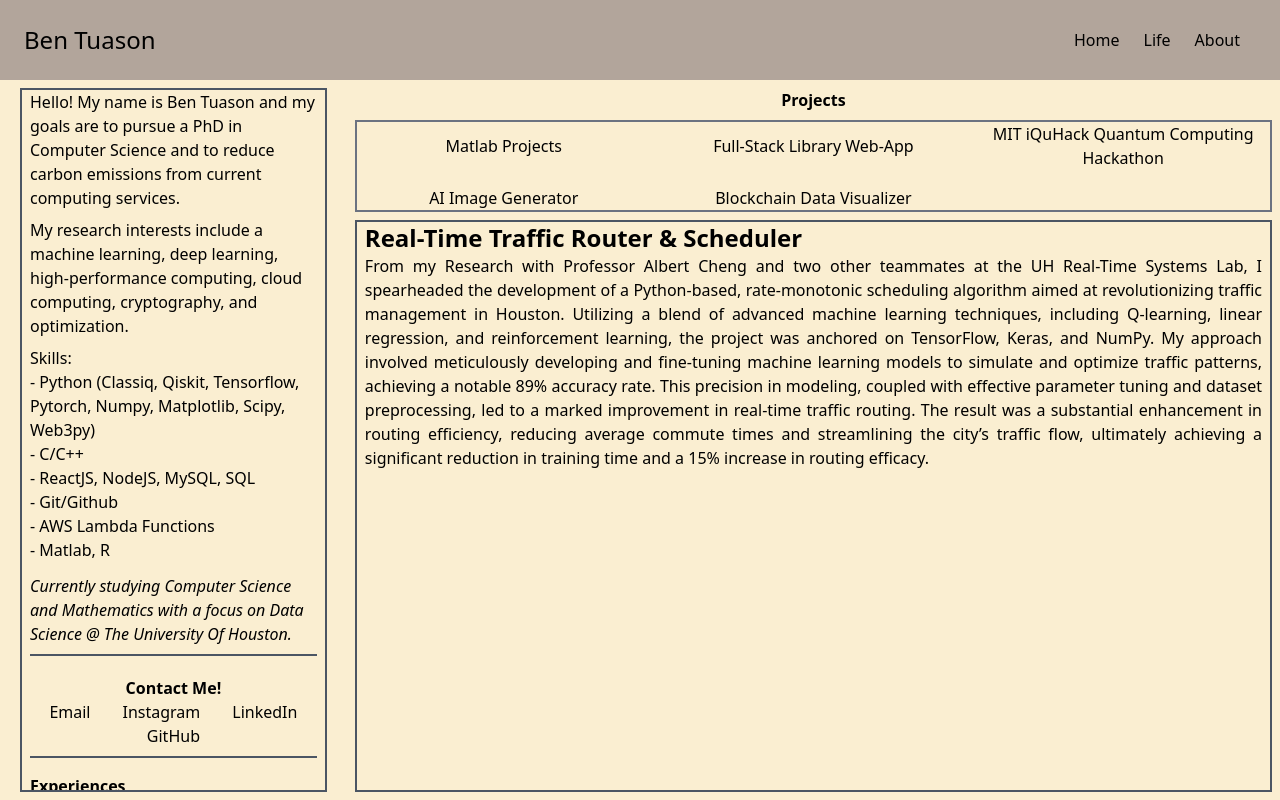
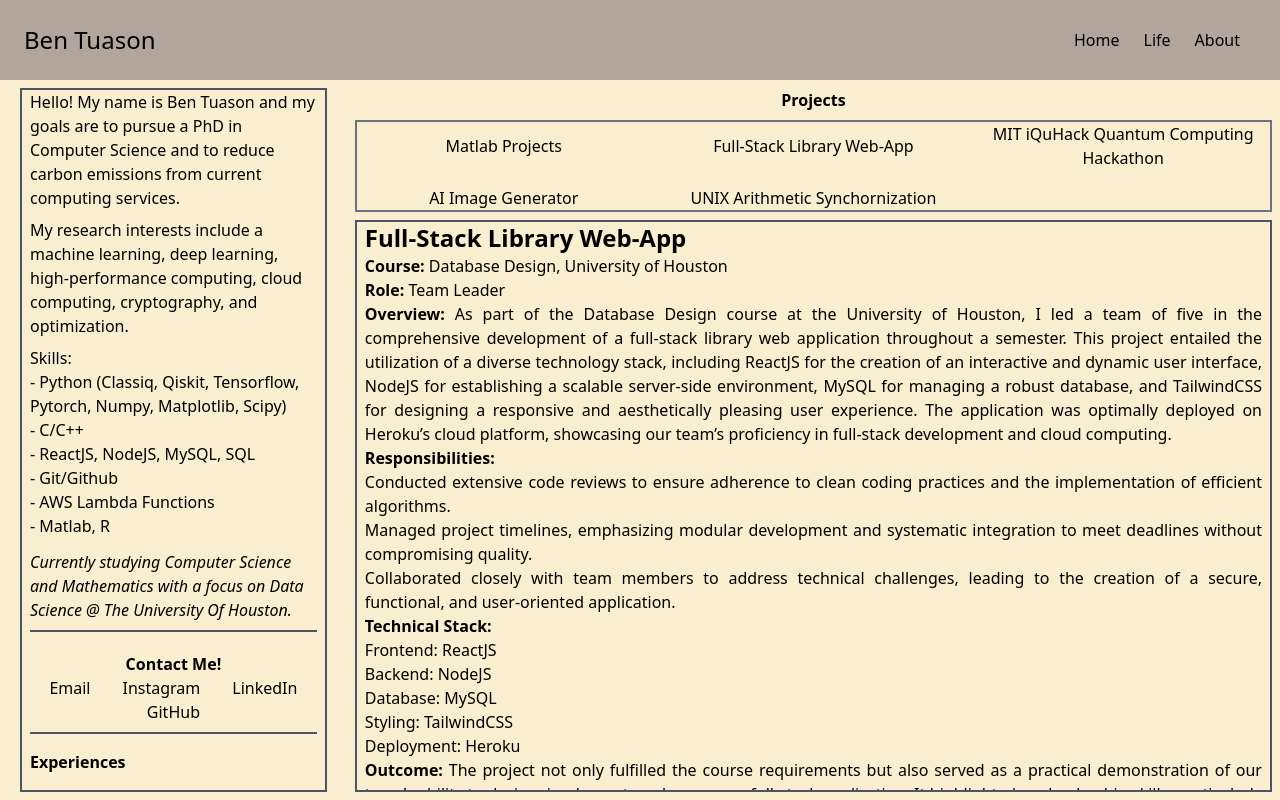
Before and after one commit to BenTuason/porfolio-website, a React (Create React App) app: page / in a window 1280 px wide. Built offline with nearby package versions, Linux system fonts and the light colour scheme.

Commit message:
updated project descriptions

```diff
--- a/src/pages/Home.js
+++ b/src/pages/Home.js
@@ -1,7 +1,7 @@
 import Navbar from '../components/Navbar';
 import React, { useState } from 'react';
 const Home = () => {
-  const [selectedProject, setSelectedProject] = useState('traffic');
+  const [selectedProject, setSelectedProject] = useState('library');
 
     const showProjectDescription = (projectName) => {
         setSelectedProject(projectName);
@@ -20,7 +20,7 @@ const Home = () => {
             <p className='ml-2 mr-2 mt-2'>My research interests include a machine learning, deep learning, high-performance computing, cloud computing, cryptography, and optimization.</p>
             <ul className='ml-2 mr-2 mt-2'>
               Skills:
-              <li>- Python (Classiq, Qiskit, Tensorflow, Pytorch, Numpy, Matplotlib, Scipy, Web3py)</li>
+              <li>- Python (Classiq, Qiskit, Tensorflow, Pytorch, Numpy, Matplotlib, Scipy)</li>
               <li>- C/C++</li>
               <li>- ReactJS, NodeJS, MySQL, SQL</li>
               <li>- Git/Github</li>
@@ -70,17 +70,8 @@ const Home = () => {
             </p>
             <p className='w-full border-t-2 border-gray-600 my-2'></p>
           </div>
-          <div className="experience py-2 ml-2 mr-2">
-            <h2 className='underline'>Ferguson Control Systems Co-op</h2>
-            <h3 className='italic py-2'>November 2023 - Present</h3>
-            <p>
-              Leading a student group as the technical lead to train deep learning models such as CNNs, RNNs,
-              and transformers for tasks like image recognition and language processing, while
-              also conducting research on blockchain data to analyze smart contract interactions
-              and token transfers, enhancing data visualization tools and effort distribution.
-            </p>
-            <p className='w-full border-t-2 border-gray-600 my-2'></p>
-          </div>
+
+
 
           <div className="experience py-2 ml-2 mr-2">
             <h2 className='underline'>University of Houston Real-Time Systems Lab</h2>
@@ -120,86 +111,140 @@ const Home = () => {
         <div className='ml-2 mr-2 projects flex flex-col flex-grow' style={{ width: '100%' }}>
   <h1 className='font-bold py-2 text-center'>Projects</h1>
 
-  <div className=' border-solid border-2 border-gray-500 no-underline grid grid-cols-1 md:grid-cols-2 lg:grid-cols-3 gap-4 justify-items-center'>
+  <div className=' border-solid border-2 border-gray-500 no-underline grid grid-cols-1 md:grid-cols-2 lg:grid-cols-3 gap-4 justify-items-center '>
   <button className='item2 hover:underline' onClick={() => showProjectDescription('matlab')}>Matlab Projects</button>
   <button className='item3 hover:underline' onClick={() => showProjectDescription('library')}>Full-Stack Library Web-App</button>
   <button className='item4 hover:underline' onClick={() => showProjectDescription('quantum')}>MIT iQuHack Quantum Computing Hackathon</button>
   <button className='item8 hover:underline' onClick={() => showProjectDescription('girlfriend')}>AI Image Generator </button>
-  <button className='item9 hover:underline' onClick={() => showProjectDescription('blockchain')}>Blockchain Data Visualizer</button>
+  <button className='item9 hover:underline' onClick={() => showProjectDescription('arith')}>UNIX Arithmetic Synchornization</button>
     </div>
     {selectedProject === 'matlab' && (<div className='flex-grow overflow-y-auto projectdescription border-solid border-2 border-gray-600 mt-2 mb-2'>
                         <h1 className='font-bold text-2xl text-left mx-2'>Matlab Projects</h1>
-                        <h2 className='font-bold text-xl text-left mx-2 mt-3'>Polynomial Interpretation</h2>
-                        <p className='mx-2 text-justify'> Optimized a 5th-degree polynomial to fit data points and compared it to the sine function for accuracy. This involved
-                        mathematical techniques for error minimization and graphical analysis to evaluate the fit.
-                        </p>
-                        <h2 className='font-bold text-xl text-left mx-2 mt-3'>Fourier Transform</h2>
-                        <p className='mx-2 text-justify'> developed a MATLAB application that calculates Fourier coefficients, computes series values, and graphically
-                         represents functions and their derivatives. The tool simplifies the exploration of Fourier series by automating complex calculations and visualizing results.
-                        </p>
-                        <h2 className='font-bold text-xl text-left mx-2 mt-3'>Gram-Schmidt Process</h2>
-                         <p className='mx-2 text-justify'> created a MATLAB script to convert a set of vectors into orthogonal and orthonormal bases. This script demonstrates the
-                         application of linear algebra principles in transforming vectors, showcasing proficiency in numerical methods and linear algebra through MATLAB programming.
+                        <div className="project">
+        <strong className="project-title mx-2">Polynomial Interpolation</strong>
+        <p className="project-description mx-2 text-justify">
+            This project focused on optimizing a 5th-degree polynomial to accurately fit a set of given data points, with an emphasis on comparing the resulting polynomial to the sine function in terms of accuracy. Through the application of advanced mathematical techniques aimed at error minimization, alongside graphical analysis for evaluating the fit, this project showcased my ability to handle complex numerical computations and data visualization in MATLAB. The project highlights my skills in analytical thinking and problem-solving, particularly in the context of mathematical modeling and approximation.
         </p>
     </div>
-                )}
-    {selectedProject === 'traffic' && (<div className='flex-grow overflow-y-auto projectdescription border-solid border-2 border-gray-600 mt-2 mb-2'>
-                        <h1 className='font-bold text-2xl text-left mx-2'>Real-Time Traffic Router & Scheduler</h1>
-                        <p className='mx-2 text-justify'>From my Research with Professor Albert Cheng and two other teammates at the UH Real-Time Systems Lab, I spearheaded the development of a
-                        Python-based, rate-monotonic scheduling algorithm aimed at revolutionizing traffic management in Houston. Utilizing a blend of advanced machine
-                        learning techniques, including Q-learning, linear regression, and reinforcement learning, the project was anchored on TensorFlow, Keras, and NumPy.
-                        My approach involved meticulously developing and fine-tuning machine learning models to simulate and optimize traffic patterns, achieving a notable
-                        89% accuracy rate. This precision in modeling, coupled with effective parameter tuning and dataset preprocessing, led to a marked improvement in real-time traffic routing.
-                        The result was a substantial enhancement in routing efficiency, reducing average commute times and streamlining the city’s traffic flow, ultimately achieving a
-                        significant reduction in training time and a 15% increase in routing efficacy.
+
+    <div className="project">
+        <strong className="project-title mx-2">Fourier Transform</strong>
+        <p className="project-description mx-2 text-justify">
+            In this project, I developed a MATLAB application designed to calculate Fourier coefficients, compute series values, and graphically represent functions alongside their derivatives. This tool greatly simplifies the exploration of Fourier series by automating the intricate calculations involved and visualizing the results for easier interpretation. It demonstrates my proficiency in MATLAB programming, specifically in the areas of signal processing and mathematical visualization, highlighting my capability to translate complex mathematical concepts into practical computational tools.
         </p>
     </div>
+
+    <div className="project">
+        <strong className="project-title mx-2">Gram-Schmidt Process</strong>
+        <p className="project-description mx-2 text-justify">
+            This project entailed creating a MATLAB script capable of converting a set of vectors into orthogonal and orthonormal bases, utilizing the Gram-Schmidt process. It illustrates the practical application of linear algebra principles in transforming vectors and underscores my expertise in numerical methods and linear algebra through MATLAB programming. The script not only serves as a testament to my understanding of advanced mathematical concepts but also my ability to implement these concepts in solving real-world problems.
+        </p>
+    </div>
+                        </div>
                 )}
+
     {selectedProject === 'library' && (<div className='flex-grow overflow-y-auto projectdescription border-solid border-2 border-gray-600 mt-2 mb-2'>
                         <h1 className='font-bold text-2xl text-left mx-2'>Full-Stack Library Web-App</h1>
-                        <p className='mx-2 text-justify'>In my Database Design course at the University of Houston, I headed a team of five in the intricate development
-                        of a full-stack library web application over a semester. This project involved a multifaceted technology stack: ReactJS for interactive and dynamic
-                        user interface creation, NodeJS for building a scalable and efficient server-side environment, MySQL for robust and reliable database management,
-                        and TailwindCSS for crafting a responsive and modern user experience, all while ensuring optimal deployment on Heroku’s cloud platform. My role as
-                        the team leader entailed conducting thorough code reviews, where I emphasized clean coding practices and efficient algorithm implementation.
-                        Additionally, I managed and fine-tuned project timelines, focusing on modular development and systematic integration, thereby crafting an
-                        application that was not only functional and secure but also finely tuned to user needs in terms of usability and performance.
+                        <p className="course mx-2"><strong>Course:</strong> Database Design, University of Houston</p>
+                        <p className="role mx-2"><strong>Role:</strong> Team Leader</p>
+                        <p className="overview mx-2 text-justify">
+                            <strong>Overview: </strong>
+                               As part of the Database Design course at the University of Houston, I led a team of five in the comprehensive development of a full-stack library web application throughout a semester. This project entailed the utilization of a diverse technology stack, including ReactJS for the creation of an interactive and dynamic user interface, NodeJS for establishing a scalable server-side environment, MySQL for managing a robust database, and TailwindCSS for designing a responsive and aesthetically pleasing user experience. The application was optimally deployed on Heroku’s cloud platform, showcasing our team’s proficiency in full-stack development and cloud computing.
+                        </p>
+                        <p className="responsibilities mx-2 text-justify">
+                            <strong>Responsibilities:</strong>
+                            <ul>
+                                <li>Conducted extensive code reviews to ensure adherence to clean coding practices and the implementation of efficient algorithms.</li>
+                                <li>Managed project timelines, emphasizing modular development and systematic integration to meet deadlines without compromising quality.</li>
+                                <li>Collaborated closely with team members to address technical challenges, leading to the creation of a secure, functional, and user-oriented application.</li>
+                            </ul>
+                        </p>
+                        <p className="technical-stack mx-2 text-justify">
+                            <strong>Technical Stack:</strong>
+                            <ul>
+                                <li>Frontend: ReactJS</li>
+                                <li>Backend: NodeJS</li>
+                                <li>Database: MySQL</li>
+                                <li>Styling: TailwindCSS</li>
+                                <li>Deployment: Heroku</li>
+                            </ul>
+                        </p>
+                        <p className="outcome mx-2 text-justify">
+                            <strong>Outcome: </strong>
+                             The project not only fulfilled the course requirements but also served as a practical demonstration of our team’s ability to design, implement, and manage a full-stack application. It highlighted my leadership skills, particularly in guiding team efforts towards achieving a common goal, and reinforced my commitment to developing high-quality software solutions.
                         </p>
                     </div>
                 )}
     {selectedProject === 'quantum' && (<div className='flex-grow overflow-y-auto projectdescription border-solid border-2 border-gray-600 mt-2 mb-2'>
                         <h1 className='font-bold text-2xl text-left mx-2'>30 Qbit Hyperbolic Tangent Approximation</h1>
-                        <p className='mx-2 text-justify'>
-                        During the MIT iQuHack Quantum Computing Hackathon, held on February 2-4, 2023, our team developed a tanh approximation algorithm leveraging the
-                        principles of entanglement and superposition, aimed at enhancing precision within the limitations of a 30-qubit system. By incorporating a blend of
-                        Runge-Kutta methods and various degrees of Taylor series expansions, we tailored our approach to suit quantum computing's unique requirements,
-                        focusing on optimizing both computational efficiency and algorithmic accuracy. This careful balance and innovative adaptation of classical
-                        numerical methods to the quantum context enabled us to achieve an impressive 95% accuracy rate, culminating in our team securing the 2nd place finish at the event.
+                        <p className="project-achievement text-center"><strong>Achievement:</strong> 2nd Place in the Classiq Challenge at the 2024 MIT IQuHack</p>
+                  <div className="project-description mx-2">
+                      <p className="overview text-justify">
+                          <strong>Overview:</strong> Participating in the prestigious 2024 MIT IQuHack, this project titled "30 Qbit Hyperbolic Tangent Approximation" challenged the conventional bounds of quantum computing. Utilizing the Classiq quantum computing platform, the project focused on approximating the hyperbolic tangent function, a critical operation in various quantum algorithms and simulations. The challenge was divided into three key parts: an introductory warm-up to familiarize with the Classiq environment, the core challenge of developing the approximation algorithm, and a concluding segment featuring a cheat sheet of essential Classiq functions.
                       </p>
+                      <p className="features text-justify">
+                          <strong>Key Features:</strong>
+                          <ul>
+                              <li><strong>Dynamic Algorithm Development:</strong> Crafted a robust algorithm to approximate the hyperbolic tangent function with remarkable precision, showcasing the potential of quantum computing in solving complex mathematical problems.</li>
+                              <li><strong>Quantum Programming:</strong> Demonstrated adept use of the Classiq SDK for quantum model creation, synthesis, and execution, all while navigating through quantum-specific programming challenges.</li>
+                              <li><strong>Optimization and Precision:</strong> Achieved high precision in the algorithm's output by meticulously adjusting the quantum model parameters and employing advanced quantum arithmetic techniques.</li>
+                              <li><strong>Collaborative Learning:</strong> Engaged with the Classiq community through its Slack channel, benefiting from the collective knowledge and support which was instrumental in overcoming technical hurdles.</li>
+                          </ul>
+                      </p>
+                      <p className="technical-stack text-justify">
+                          <strong>Technical Stack:</strong>
+                          <ul>
+                              <li>Language: Python</li>
+                              <li>Quantum Computing Platform: Classiq</li>
+                              <li>Environment: Jupyter Notebook</li>
+                              <li>Tools: Classiq SDK, Quantum Circuit Simulation</li>
+                          </ul>
+                      </p>
+                      <p className="outcome text-justify">
+                          <strong>Outcome:</strong> This project not only solidified my understanding of quantum computing principles but also underscored the importance of precision and optimization in quantum algorithm development. It stands as a testament to my ability to tackle and excel in quantum computing challenges, marking a significant milestone in my journey through the quantum computing landscape.
+                      </p>
+                      </div>
                     </div>
                 )}
     {selectedProject === 'girlfriend' && (<div className='flex-grow overflow-y-auto projectdescription border-solid border-2 border-gray-600 mt-2 mb-2'>
                         <h1 className='font-bold text-2xl text-left mx-2'>AI Image Generator</h1>
-                        <p className='mx-2 text-justify'>
-                        I created an interactive web-based image generator named "UIAUI Generator" as a unique Christmas gift for my girlfriend. The acronym
-                        "UIAUI" stands for "Us In Another Universe Image," and the application allows users to generate imaginative images of us as different
-                        entities, like raccoons in a trashcan or tomatoes on a vine. It also functions as a normal image generator. Built using ReactJS for a
-                        user-friendly front-end, the generator integrates OpenAI's API to dynamically create images based on user inputs. To ensure a smooth and
-                        responsive user experience, I implemented React Hooks for efficient state management, maintaining the application's state for image URLs
-                        and loading status. This approach enabled real-time UI updates in response to user interactions and API requests, ensuring the application
-                        remained responsive and efficient, even during periods of high usage.
+                        <div className="project-description mx-2">
+                          <p className="overview text-justify">
+                              For a distinctive Christmas gift, I embarked on creating the "UIAUI Generator," an interactive web-based image generator, where UIAUI stands for "Us In Another Universe Image." This project presents a whimsical yet technologically advanced platform allowing users to envision themselves as various entities, from raccoons rummaging through trash to tomatoes thriving on a vine, alongside the functionality of a conventional image generator.
+                          </p>
+                          <p className="technical-stack text-justify">
+                              <strong>Technical Stack:</strong>
+                              <ul>
+                                  <li><strong>Front-end Development:</strong> Utilized ReactJS to deliver a seamless and interactive user experience, incorporating state-of-the-art web development practices to create a dynamic interface.</li>
+                                  <li><strong>Integration with OpenAI's API:</strong> Integrated OpenAI's cutting-edge API to dynamically generate images based on user inputs, showcasing the application's unique capability to produce customized visual content.</li>
+                                  <li><strong>State Management:</strong> Implemented React Hooks for sophisticated state management, maintaining a reactive and responsive interface that updates in real-time in response to user actions and API communications.</li>
+                              </ul>
+                          </p>
+                          <p className="outcome text-justify">
+                              <strong>Outcome:</strong> The "UIAUI Generator" emerged as a testament to my technical prowess and creative thinking, offering a personalized and interactive gift that pushes the boundaries of traditional image generation. It not only served as a unique present but also demonstrated my capability to harness modern web technologies and APIs to create applications that are both fun and functional, all while maintaining optimal performance and user experience.
                           </p>
                       </div>
+                    </div>
                 )}
-    {selectedProject === 'blockchain' && (<div className='flex-grow overflow-y-auto projectdescription border-solid border-2 border-gray-600 mt-2 mb-2'>
-                        <h1 className='font-bold text-2xl text-left mx-2'>Blockchain Data Visualizer</h1>
-                        <p className='mx-2 text-justify'>
-                        Currently, as part of a co-op with Ferguson Control Systems, who have connections with MISSO, I am leading a student group as the technical
-                        lead in a research project focused on blockchain analytics and data visualization. Our primary objective is to meticulously analyze blockchain
-                        data, delving into transaction patterns, smart contract interactions, and token transfers. A significant aspect of our work involves creating
-                        and enhancing data visualization tools, which are crucial for improved data comprehension. This ongoing project not only allows us to explore
-                        the intricate dynamics of blockchain technology but also to develop and refine tools that make complex data more accessible and understandable.
-                        Our efforts are geared towards distributing tasks effectively within the group, ensuring a comprehensive and insightful analysis of blockchain data.
+    {selectedProject === 'arith' && (<div className='flex-grow overflow-y-auto projectdescription border-solid border-2 border-gray-600 mt-2 mb-2'>
+                        <h1 className='font-bold text-2xl text-left mx-2'>UNIX Parallel Arithmetic Processor</h1>
+                        <p className='text-justify mx-2'>
+                              <strong>Overview:</strong> The UNIX Parallel Arithmetic Processor is a sophisticated C++ program designed to execute arithmetic operations in parallel, leveraging process creation and inter-process communication via pipes. This project illustrates a deep understanding of operating system fundamentals, including process management and IPC mechanisms, by implementing a mini arithmetic expression evaluator that runs operations in parallel for efficiency.
+                          </p>
+                          <p className='text-justify mx-2'><strong>Features:</strong></p>
+                          <ul className='text-justify mx-2'>
+                              <li><strong>Dynamic Instruction Parsing:</strong> The program reads and parses a set of instructions from a file, which includes arithmetic operations (addition, subtraction, multiplication, division) and variable assignments.</li>
+                              <li><strong>Variable Management:</strong> It dynamically handles both input and internal variables, assigning values and computing expressions based on the parsed instructions.</li>
+                              <li><strong>Parallel Execution:</strong> Utilizes UNIX fork() and pipe() system calls to create child processes for executing each arithmetic operation in parallel, showcasing the ability to manage multiple processes and synchronize their execution and data communication.</li>
+                              <li><strong>Robust Error Handling:</strong> Implements checks for file I/O operations, pipe creation, process creation (forking), and division by zero exceptions, ensuring the program's robustness in various scenarios.</li>
+                          </ul>
+                          <p className='text-justify mx-2'><strong>Technical Stack:</strong></p>
+                          <ul className='text-justify mx-2'>
+                              <li>Language: C++</li>
+                              <li>OS: UNIX/Linux (system calls: fork(), pipe(), read(), write())</li>
+                          </ul>
+                          <p className='text-justify mx-2'>
+                              <strong>Outcome:</strong> This project demonstrates the application of system-level programming concepts to solve complex problems, such as parallel computation and process synchronization. It serves as a testament to my ability to design and implement efficient software that interacts closely with the operating system, making it a valuable addition to high-performance computing and educational tools.
                           </p>
                         </div>
                 )}
```
Also changed, not shown: src/App.js (line endings or trailing spaces). Lines whose indentation alone changed are shown as unchanged.
